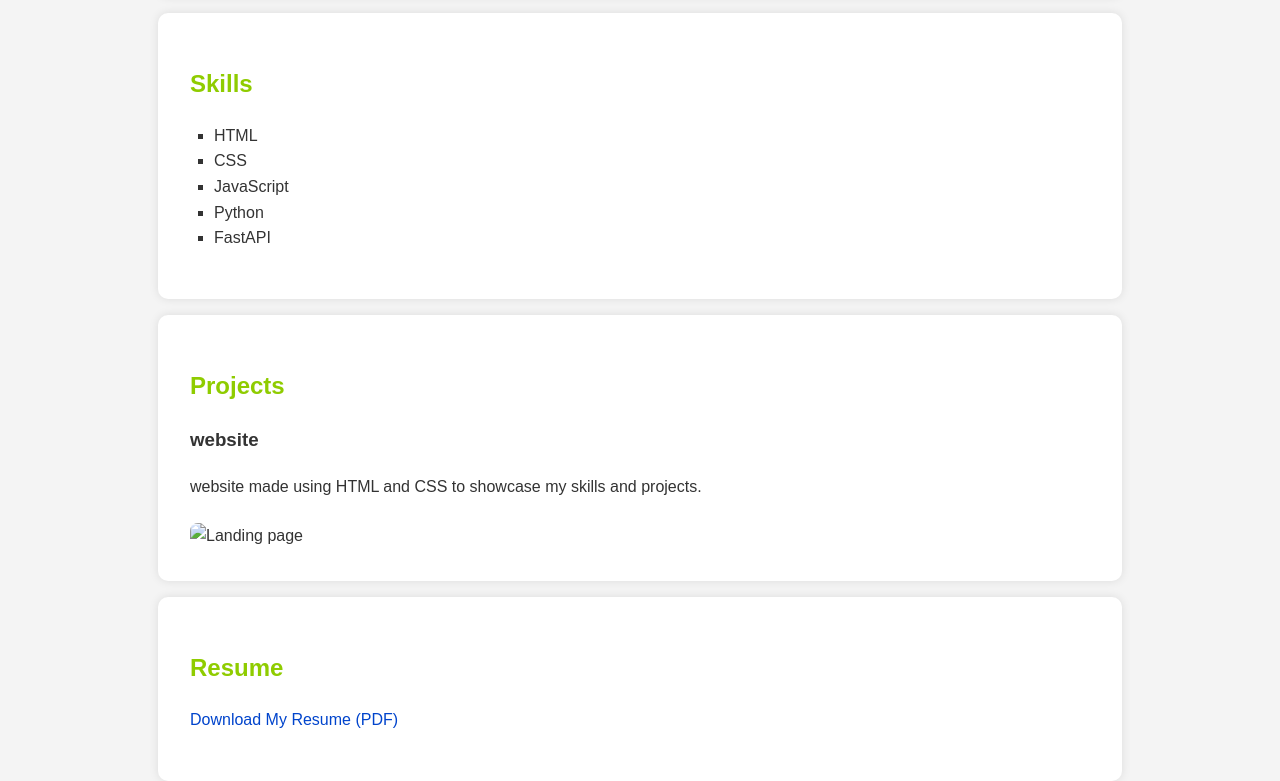
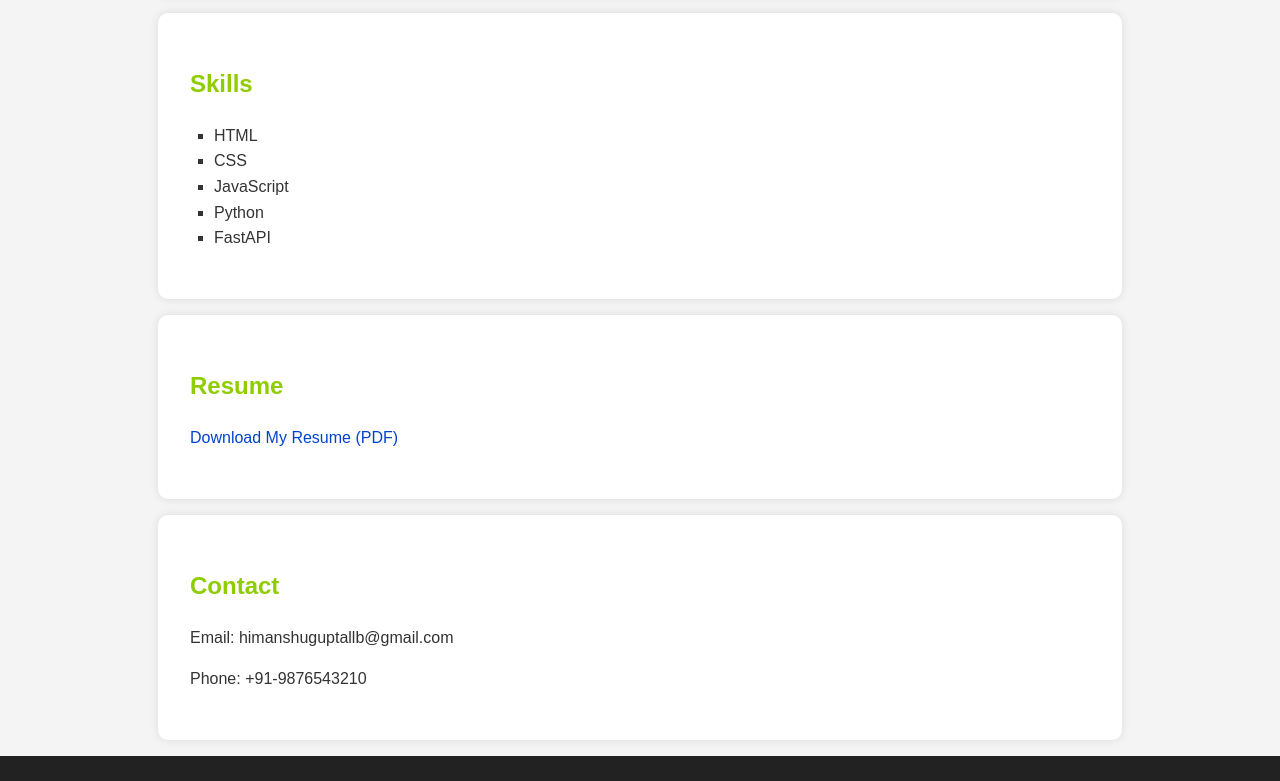
Before and after one commit to Himanshu9151/Codesoft-, a plain HTML site: page internship/index.html in a window 1280 px wide. Shown: the part 502-1283 px from the top of the page. Drawn offline with Linux system fonts and the light colour scheme.

Commit message:
Update index.html

```diff
--- a/internship/index.html
+++ b/internship/index.html
@@ -98,15 +98,7 @@
   </section>
 
 
-  <section id="projects">
-    <h2>Projects</h2>
-    <div class="project">
-      <h3>website</h3>
-      <p>website made using HTML and CSS to showcase my skills and projects.</p>
-      <a href=""></a>
-      <img src="" alt="Landing page">
-    </div>
-  </section>
+
 
 
   <section id="resume">
```
